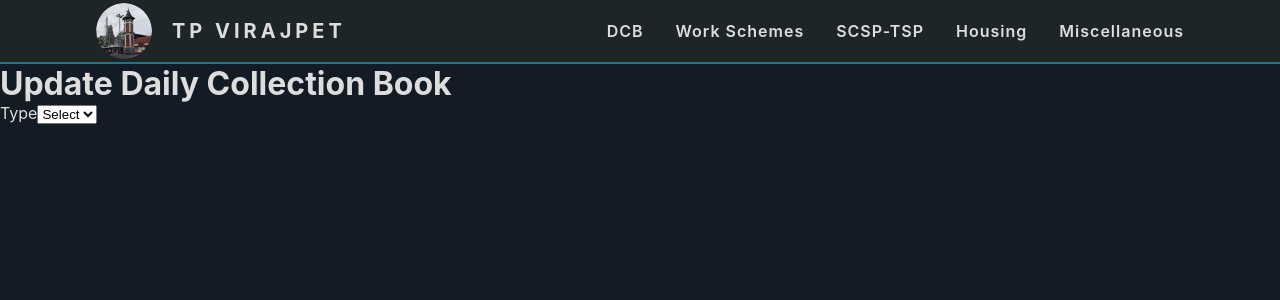
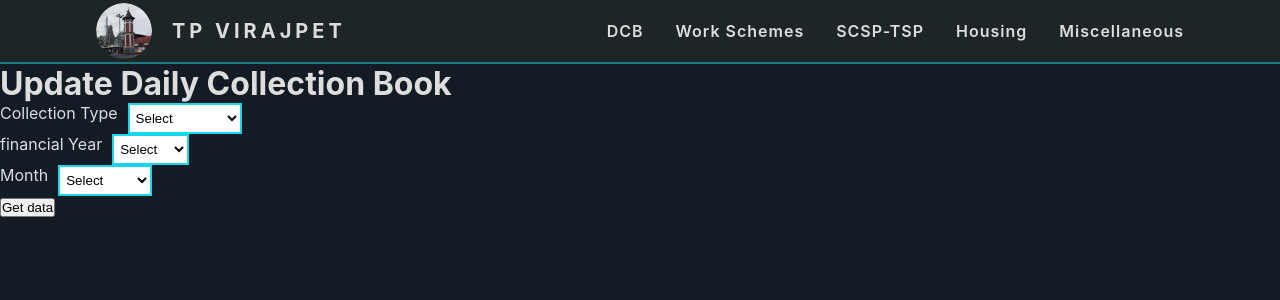
Before and after one commit to developersmatrix/ulb-v1, a React (Create React App) app in the folder client/: page /dcb in a window 1280 px wide. Shown: the top 300 px of the page. Built offline with nearby package versions, Linux system fonts and the light colour scheme.

Commit message:
inputs for DCB

```diff
--- a/client/src/components/UpdateDCB/UpdateDCB.js
+++ b/client/src/components/UpdateDCB/UpdateDCB.js
@@ -1,18 +1,52 @@
 import React from "react";
+
+import classes from "./UpdateDCB.module.css";
 
 export const UpdateDCB = () => {
   return (
     <div>
       <h1>Update Daily Collection Book</h1>
       <form action="">
-        <div>
-          <label htmlFor="ctype">Type</label>
-          <select name="ctype" id="ctype">
+        <div className={classes["input"]}>
+          <label htmlFor="ctype">Collection Type</label>
+          <select name="ctype" id="ctype" className={classes.select}>
             <option value="">Select</option>
             <option value="sas">Sas</option>
             <option value="water">water</option>
             <option value="trade">trade</option>
+            <option value="ad">Advertisement</option>
+            <option value="rent">Rent</option>
           </select>
+        </div>
+        <div className={classes["input"]}>
+          <label htmlFor="year">financial Year</label>
+          <select name="year" id="year" className={classes.select}>
+            <option value="">Select</option>
+            <option value="2022-23">2022-23</option>
+            <option value="2021-22">2021-22</option>
+            <option value="2020-21">2020-21</option>
+          </select>
+        </div>
+        <div className={classes["input"]}>
+          <label htmlFor="month">Month</label>
+          <select name="month" id="month" className={classes.select}>
+            <option value="">Select</option>
+            <option value="april">April</option>
+            <option value="may">May</option>
+            <option value="june">June</option>
+            <option value="july">July</option>
+            <option value="august">August</option>
+            <option value="september">September</option>
+            <option value="october">October</option>
+            <option value="november">November</option>
+            <option value="december">December</option>
+            <option value="january">January</option>
+            <option value="february">February</option>
+            <option value="march">March</option>
+          </select>
+        </div>
+        <div>
+          <button>Get data</button>
         </div>
       </form>
     </div>
--- /dev/null
+++ b/client/src/components/UpdateDCB/UpdateDCB.module.css
@@ -0,0 +1,15 @@
+.input {
+  display: flex;
+  gap: 1rem;
+  /* flex-direction: column; */
+}
+
+.select {
+  background-color: #fff;
+  border-radius: 0;
+  border: 2px solid #17d6ee;
+  outline-color: #17d6ee;
+  outline-offset: 2px;
+
+  padding: 0.5rem 0.2rem;
+}
```
